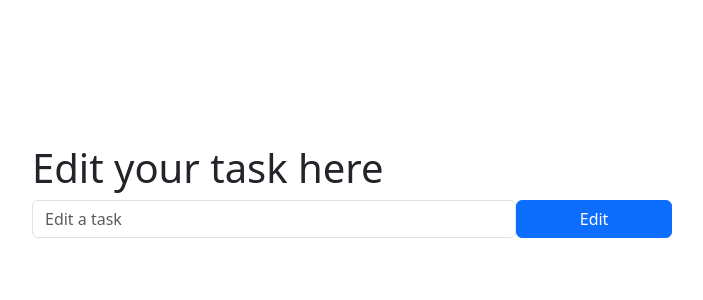
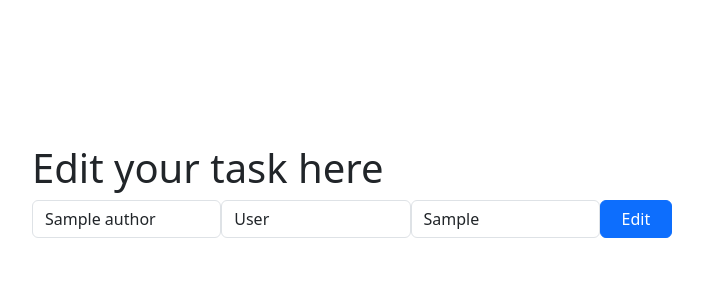
Before and after one commit to Andry925/Library_app, a Django app: page /librarian_profile/edit_author/1/ in a window 1280 px wide. Shown: the part 246-546 px from the top of the page, without its empty margins (288-991 px from the left). Run offline with Django 5.2, Linux system fonts and the light colour scheme; tables that the repository leaves empty hold one stand-in row (values such as "Sample post"); some libraries are stand-ins or nearby versions.

Commit message:
Adding frontend for updating user

```diff
--- a/library/author/templates/author/edit_author.html
+++ b/library/author/templates/author/edit_author.html
@@ -3,15 +3,32 @@
 <div class="row justify-content-center align-items-center">
   <div class="col-md-6 col-lg-6 p-0" style="position: absolute; bottom: 300px">
     <h1>Edit your task here</h1>
-    <form method="POST">
+    <form action="{% url 'edit_author' author.id %}" class = "form" method="POST">
       {% csrf_token %}
       <div class="form-group">
         <span style="display: flex">
           <input
             type="text"
-            name="edited_task"
+            name="name"
             class="form-control"
-            placeholder="Edit a task"
+            placeholder="Edit name"
+            value = "{{author.name}}"
+
+          />
+          <input
+            type="text"
+            name="surname"
+            class="form-control"
+            placeholder="Edit surname"
+            value = "{{author.surname}}"
+
+          />
+          <input
+            type="text"
+            name="patronymic"
+            class="form-control"
+            placeholder= "Edit patronymic"
+            value = "{{author.patronymic}}"
 
           />
           <button type="submit" class="btn btn-primary" style="width: 200px">
```
